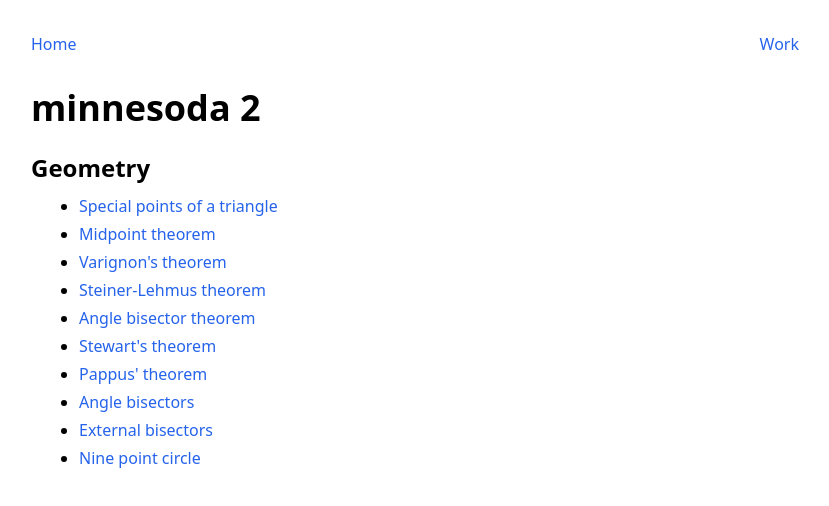
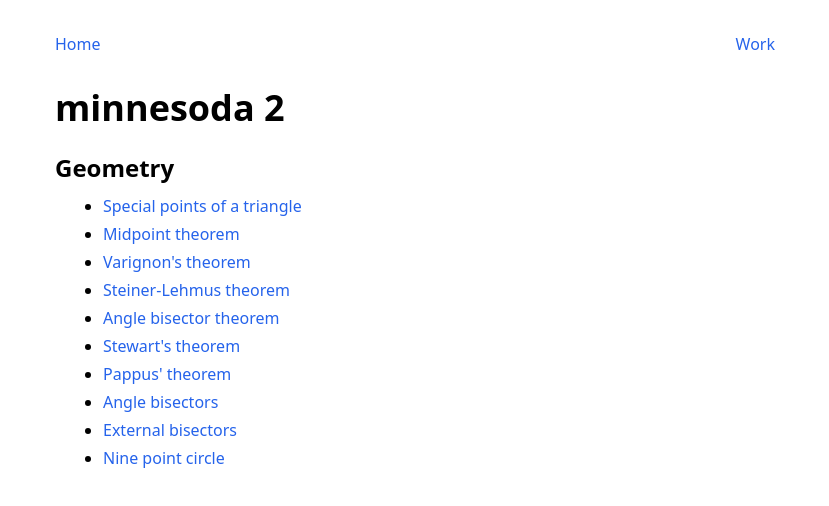
Before and after one commit to nguyenvukhang/minnesoda, a Next.js app: page / in a window 1280 px wide. Shown: the top 506 px of the page, without its empty margins (225-1054 px from the left). Built offline with nearby package versions, Linux system fonts and the light colour scheme.

Commit message:
improve responsive width

```diff
--- a/src/components/Container.jsx
+++ b/src/components/Container.jsx
@@ -1,5 +1,5 @@
 const Container = ({ children }) => {
-  const centering = 'mx-auto sm:p-0 px-6'
+  const centering = 'mx-auto px-6'
   const sizing = 'max-w-3xl'
   const debug = false
   const d = debug ? 'bg-blue-100' : ''
```
